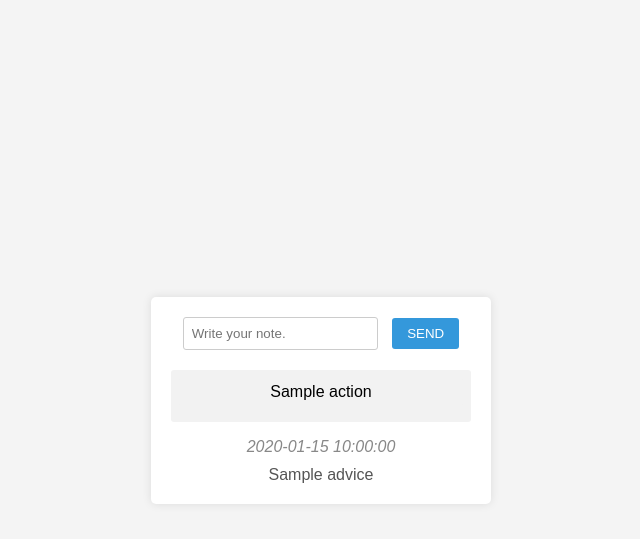
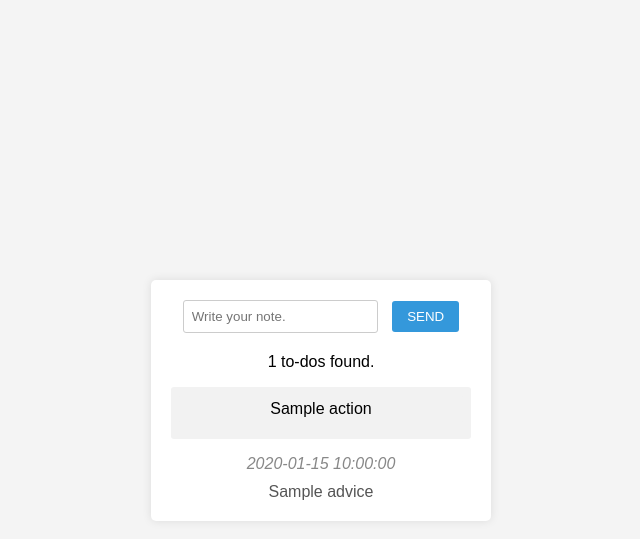
Before and after one commit to brnakin/To-Do, a Flask app: template templates/index.html in a window 1280 px wide. Shown: the top 539 px of the page, without its empty margins (319-959 px from the left). Run offline with Flask 3, Linux system fonts and the light colour scheme; the template is opened without the code that fills it: most values are stand-ins (such as "Sample title", 1, 10 or a date in 2020).

Commit message:
favicon changed. number of action is displayed.

```diff
--- a/templates/index.html
+++ b/templates/index.html
@@ -3,7 +3,7 @@
   <head>
     <title>Easy To-Do</title>
     <link rel="stylesheet" type="text/css" href="{{ url_for('static', filename = 'style.css') }}" />
-    <link rel="shortcut icon" href="{{ url_for('static', filename = 'favicon.png') }}" />
+    <link rel="shortcut icon" href="{{ url_for('static', filename = 'favicon.ico') }}" />
   </head>
   <body>
     <div class="square-container">
@@ -16,6 +16,7 @@
 
       {% if need_action != false %}
         {% if action is not none %}
+          <div>{{ actions|length }} to-dos found.</div>
           <ul id="actionList">
             {% for action in actions %}
               <div class="checkbox-container">
```
Also changed, not shown: static/favicon.ico (added), static/favicon.png (deleted).
